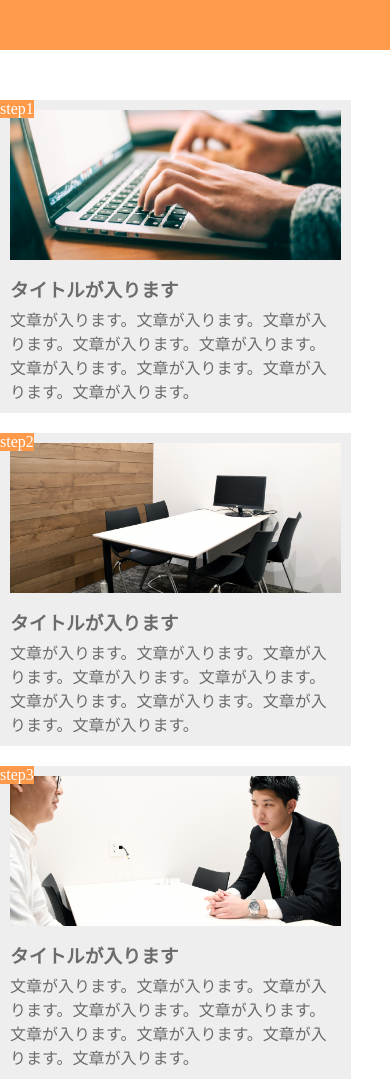
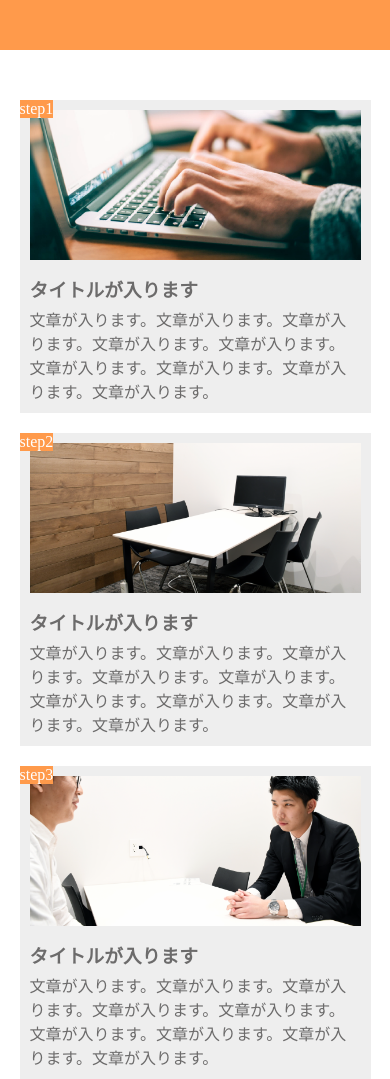
Before and after one commit to kazu5470/kadai-responsive1, a plain HTML site: page index.html in a window 390 px wide. Shown: the top 1079 px of the page. Drawn offline with Linux system fonts and the light colour scheme.

Commit message:
Initial Commit4

```diff
--- a/style.css
+++ b/style.css
@@ -77,12 +77,13 @@ main {
 
 .step {
     width: 90%;
-    margin-bottom: 20px;
+    margin: 20px 5% 20px 5%;
     display: block;
 }
 
 .step-img1 {
     height: 150px;
+
 }
 
 .step-img2 {
```
